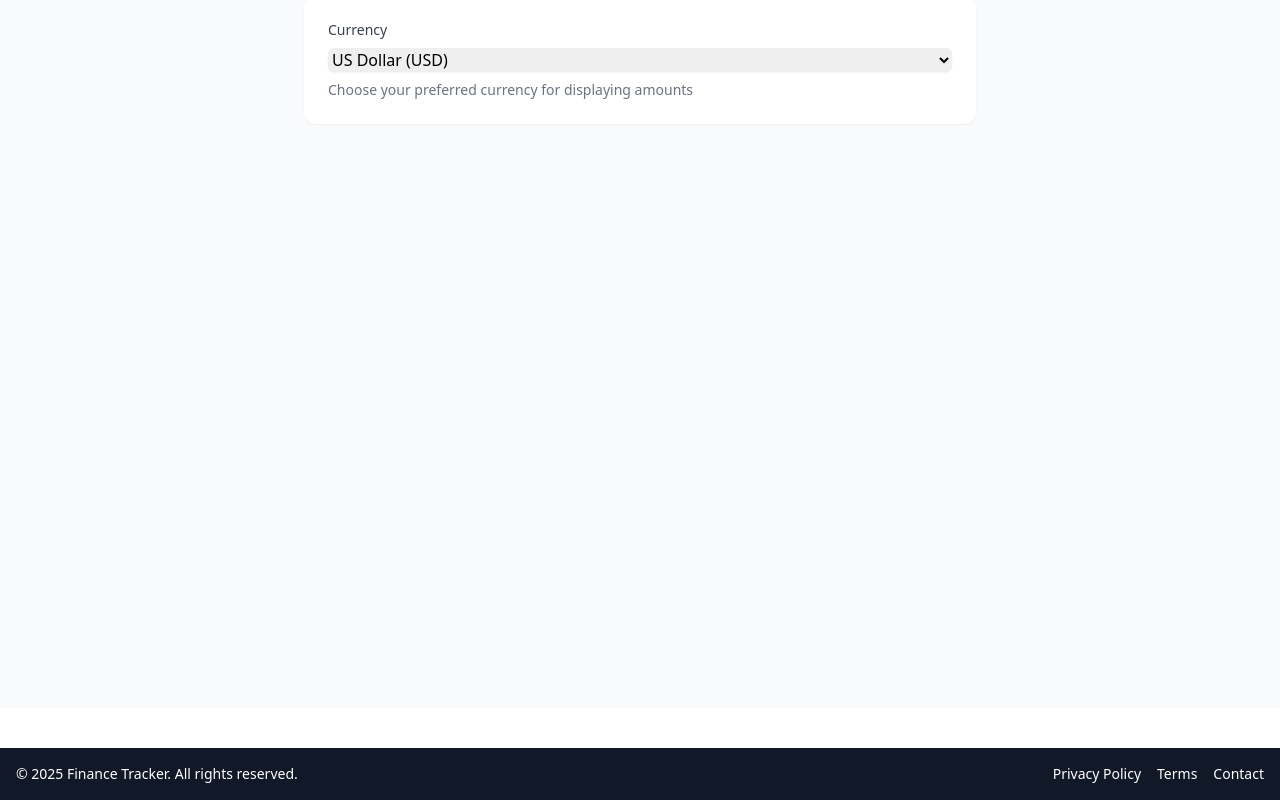
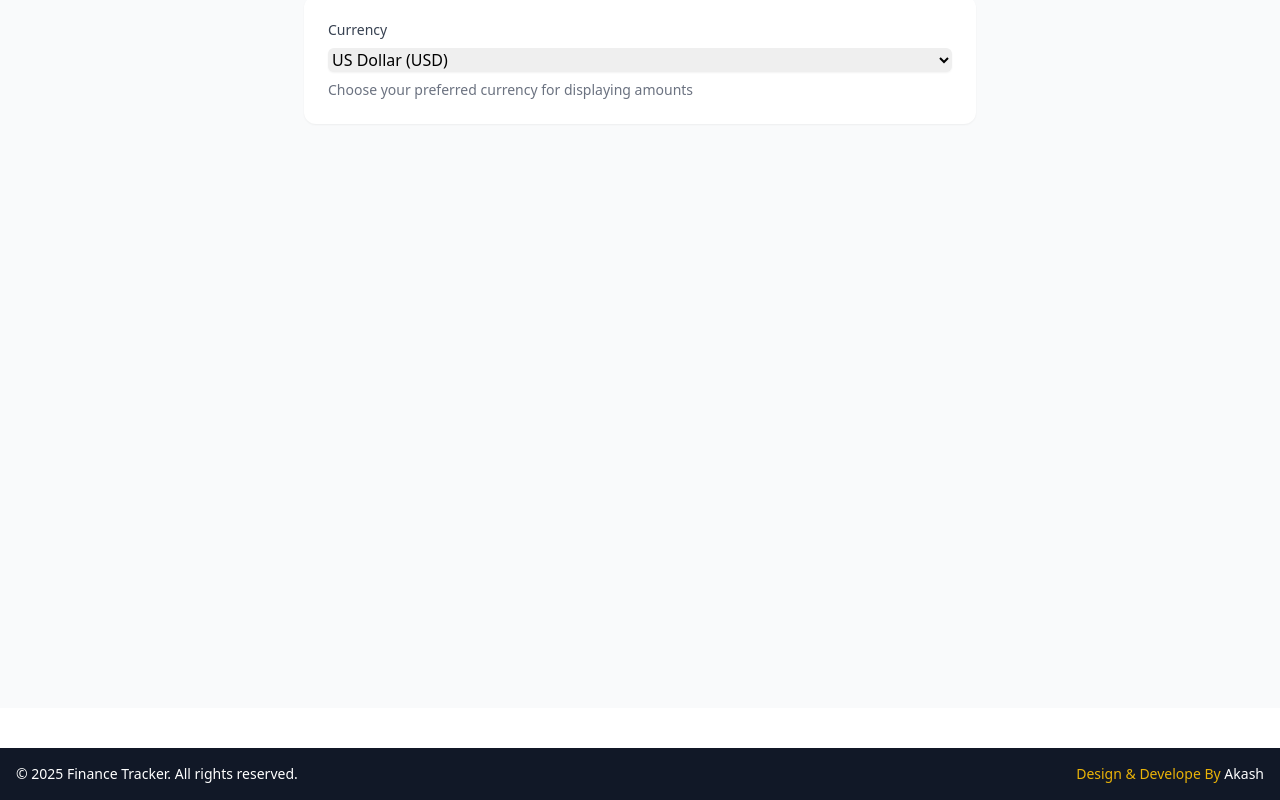
Before and after one commit to akash007123/finance-user, a React (Vite) app: page /settings in a window 1280 px wide. Shown: the part 172-972 px from the top of the page. Built offline with nearby package versions, Linux system fonts and the light colour scheme.

Commit message:
Save Data in local Server

```diff
--- a/src/pages/Footer.tsx
+++ b/src/pages/Footer.tsx
@@ -6,9 +6,7 @@ const Footer: React.FC = () => {
       <div className="max-w-7xl mx-auto px-4 flex flex-col md:flex-row justify-between items-center">
         <p className="text-sm">&copy; {new Date().getFullYear()} Finance Tracker. All rights reserved.</p>
         <div className="flex space-x-4 mt-2 md:mt-0">
-          <a href="#" className="hover:text-yellow-400 text-sm transition">Privacy Policy</a>
-          <a href="#" className="hover:text-yellow-400 text-sm transition">Terms</a>
-          <a href="#" className="hover:text-yellow-400 text-sm transition">Contact</a>
+          <a href="#" className="hover:text-yellow-400 text-sm transition"><span className="text-yellow-500">Design & Develope By </span>Akash</a>
         </div>
       </div>
     </footer>
--- a/src/pages/Goals.tsx
+++ b/src/pages/Goals.tsx
@@ -3,6 +3,7 @@ import { Plus, Trash2 } from "lucide-react";
 import { useStore } from "../store/useStore";
 import { formatCurrency } from "../utils/format";
 import type { Goal } from "../types";
+
 
 export function Goals() {
   const { goals, addGoal, updateGoal, deleteGoal, editGoal, settings } = useStore();
@@ -15,6 +16,9 @@ export function Goals() {
     currentAmount: 0,
     deadline: undefined,
   });
+
+
+
 
   const handleSubmit = (e: React.FormEvent) => {
     e.preventDefault();
@@ -34,6 +38,8 @@ export function Goals() {
       deadline: undefined,
     });
   };
+
+
 
   return (
     <div className="space-y-6">
--- a/src/pages/Transactions.tsx
+++ b/src/pages/Transactions.tsx
@@ -1,4 +1,4 @@
-import React, { useState } from 'react';
+import React, {  useEffect, useState } from 'react';
 import { Plus, Trash2, Pen  } from 'lucide-react';
 import { useStore } from '../store/useStore';
 import { formatCurrency, formatDate } from '../utils/format';
@@ -41,6 +41,12 @@ export function Transactions() {
     date: new Date().toISOString().split('T')[0],
     description: '',
   });
+
+// Save Data in Local Storage
+  useEffect(() => {
+    sessionStorage.setItem('transactions', JSON.stringify(transactions));
+  }, [transactions]);
+
 
   const filteredTransactions = transactions.filter((transaction) => {
     if (filter.category !== 'all' && transaction.category !== filter.category) {
--- a/src/store/useStore.ts
+++ b/src/store/useStore.ts
@@ -73,6 +73,7 @@ export const useStore = create<State>()(
     }),
     {
       name: 'finance-store',
+
     }
   )
 );
--- /dev/null
+++ b/src/utils/storage.ts
@@ -0,0 +1,9 @@
+
+export const saveToSessionStorage = (key: string, value: any) => {
+    sessionStorage.setItem(key, JSON.stringify(value));
+  };
+
+  export const loadFromSessionStorage = (key: string) => {
+    const item = sessionStorage.getItem(key);
+    return item ? JSON.parse(item) : null;
+  };
```
